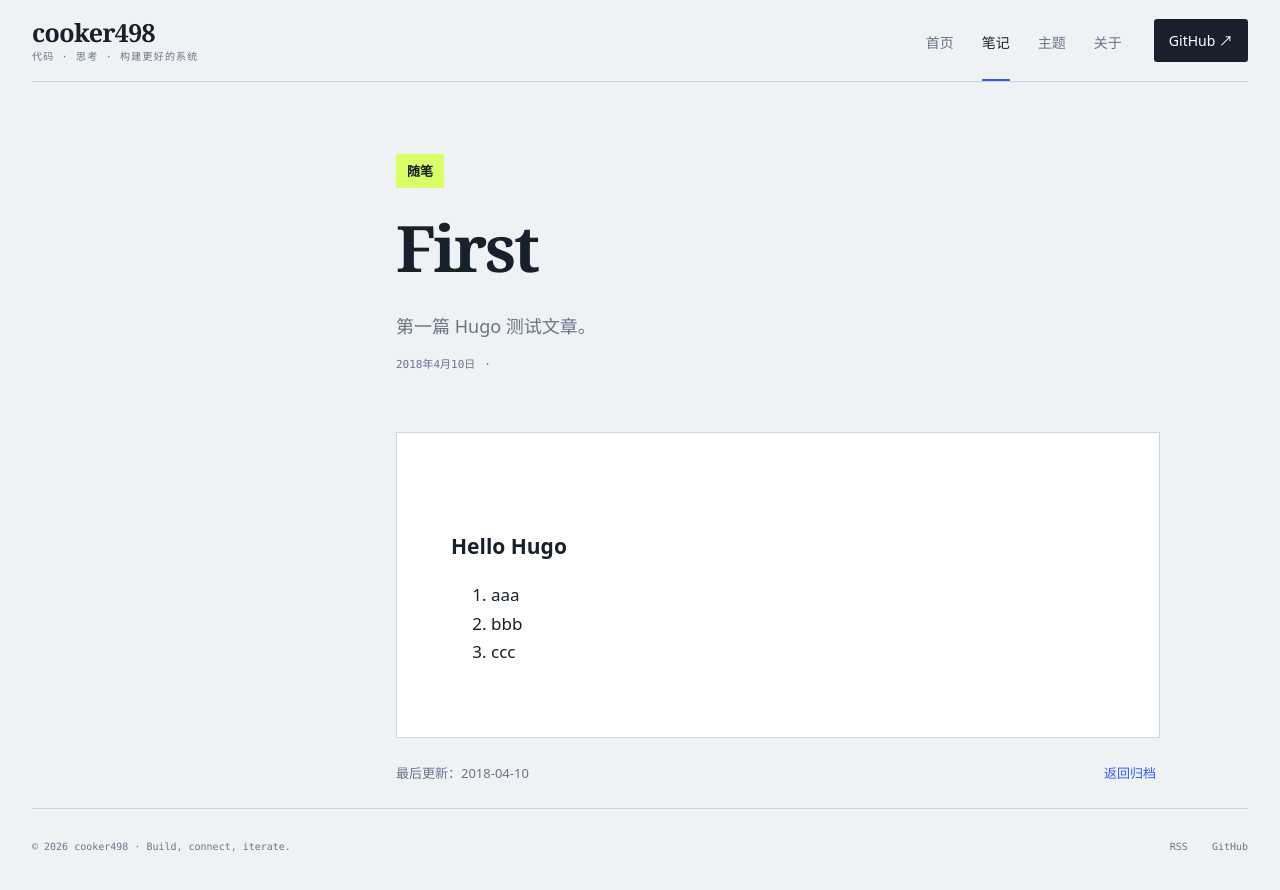
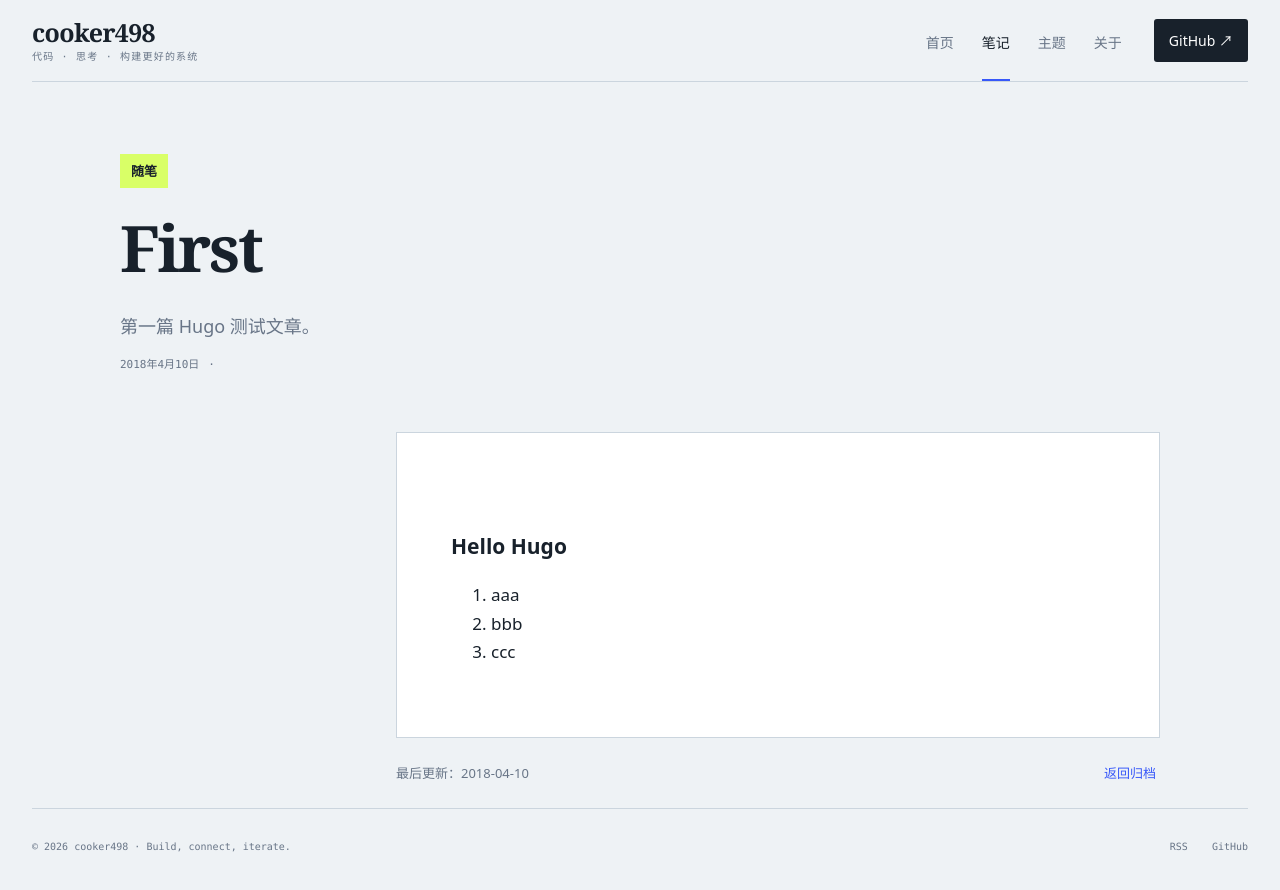
Before and after one commit to cooker498/cooker498.github.io, an Astro site in the folder site/: page /post/first in a window 1280 px wide. Built offline with nearby package versions, Linux system fonts and the light colour scheme; Astro itself is replaced by a stand-in of ours.

Commit message:
Widen article header across layout

```diff
--- a/site/src/styles/global.css
+++ b/site/src/styles/global.css
@@ -231,9 +231,9 @@ img { max-width: 100%; height: auto; }
   margin-inline: auto;
 }
 .article-header {
-  width: min(var(--content), calc(100% - var(--toc-width) - var(--article-gap)));
-  max-width: var(--content);
-  margin: 0 0 58px calc(var(--toc-width) + var(--article-gap));
+  width: 100%;
+  max-width: none;
+  margin: 0 0 58px;
 }
 .category-pill { display: inline-block; margin-bottom: 22px; padding: 6px 11px; color: var(--ink); background: var(--citron); font-size: 13px; font-weight: 700; }
 .article-header h1 { font-size: clamp(38px, 6vw, 64px); }
```
